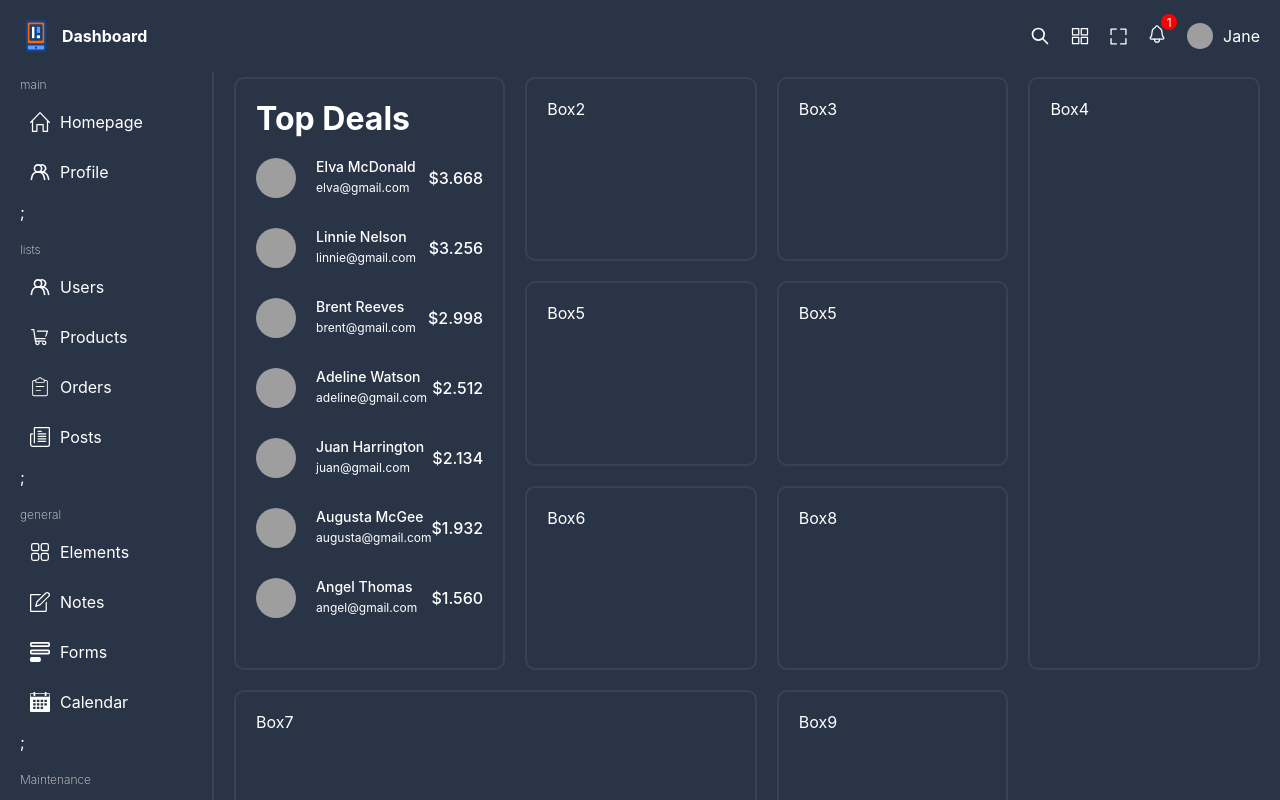
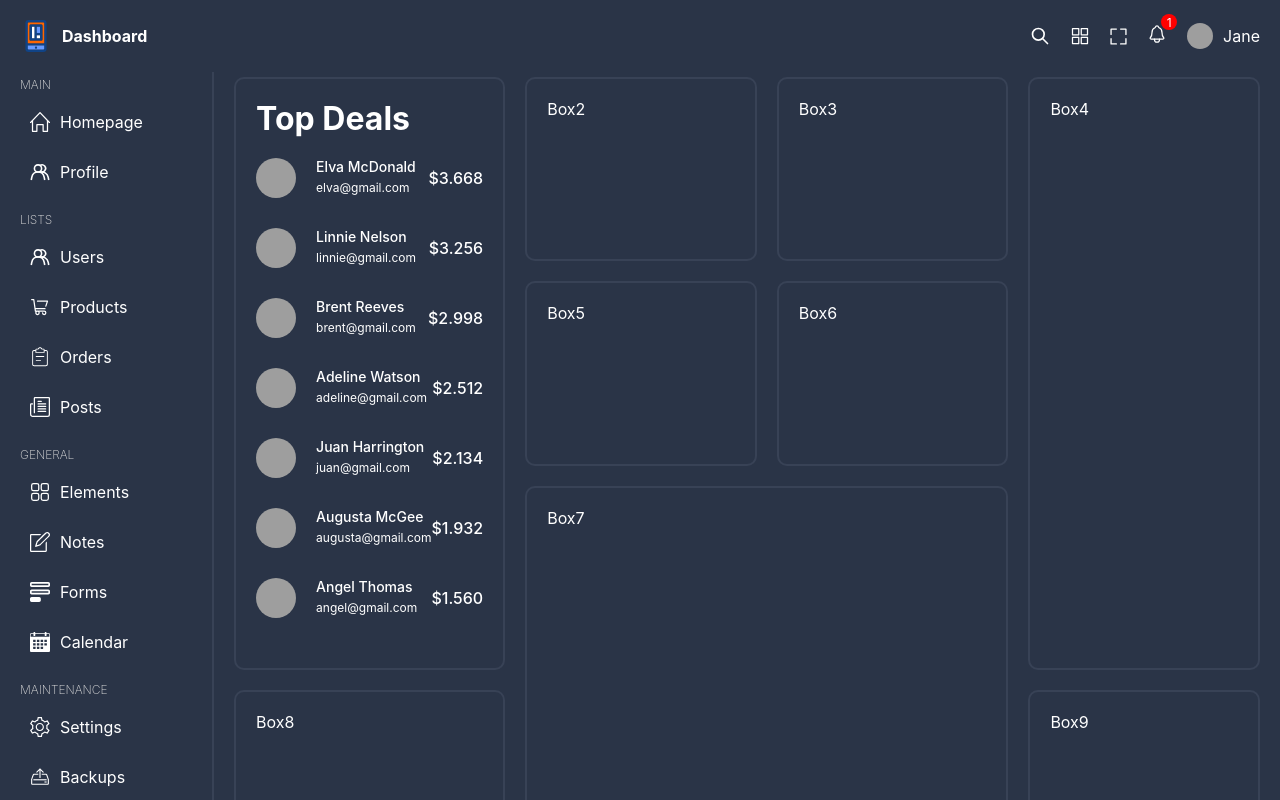
Before and after one commit to MohamdAlaa/Admin-Dahboard, a React (Vite) app: page / in a window 1280 px wide. Shown: the top 800 px of the page. Built offline with nearby package versions, Linux system fonts and the light colour scheme; grey boxes are pictures that could not be loaded.

Commit message:
create react chart

```diff
--- a/src/component/menu/Menu.tsx
+++ b/src/component/menu/Menu.tsx
@@ -12,7 +12,7 @@ const Menu = () => {
               <img src={listItem.icon} alt="" />
               <span className="listItemTitle">{listItem.title}</span>
             </Link>
-          ))};
+          ))}
         </div>
       ))};
     </div>
--- a/src/component/menu/menu.scss
+++ b/src/component/menu/menu.scss
@@ -12,6 +12,7 @@
         font-size: 12px;
         font-weight: 200;
         color: $soft-color;
+        text-transform: uppercase;
     }
 
     .listItem {
--- a/src/pages/home/Home.tsx
+++ b/src/pages/home/Home.tsx
@@ -13,7 +13,6 @@ const Home = () => {
       <div className="box box3">Box3</div>
       <div className="box box4">Box4</div>
       <div className="box box5">Box5</div>
-      <div className="box box5">Box5</div>
       <div className="box box6">Box6</div>
       <div className="box box7">Box7</div>
       <div className="box box8">Box8</div>
```
Also changed, not shown: src/component/topBox/TopBox.tsx (indentation only).
